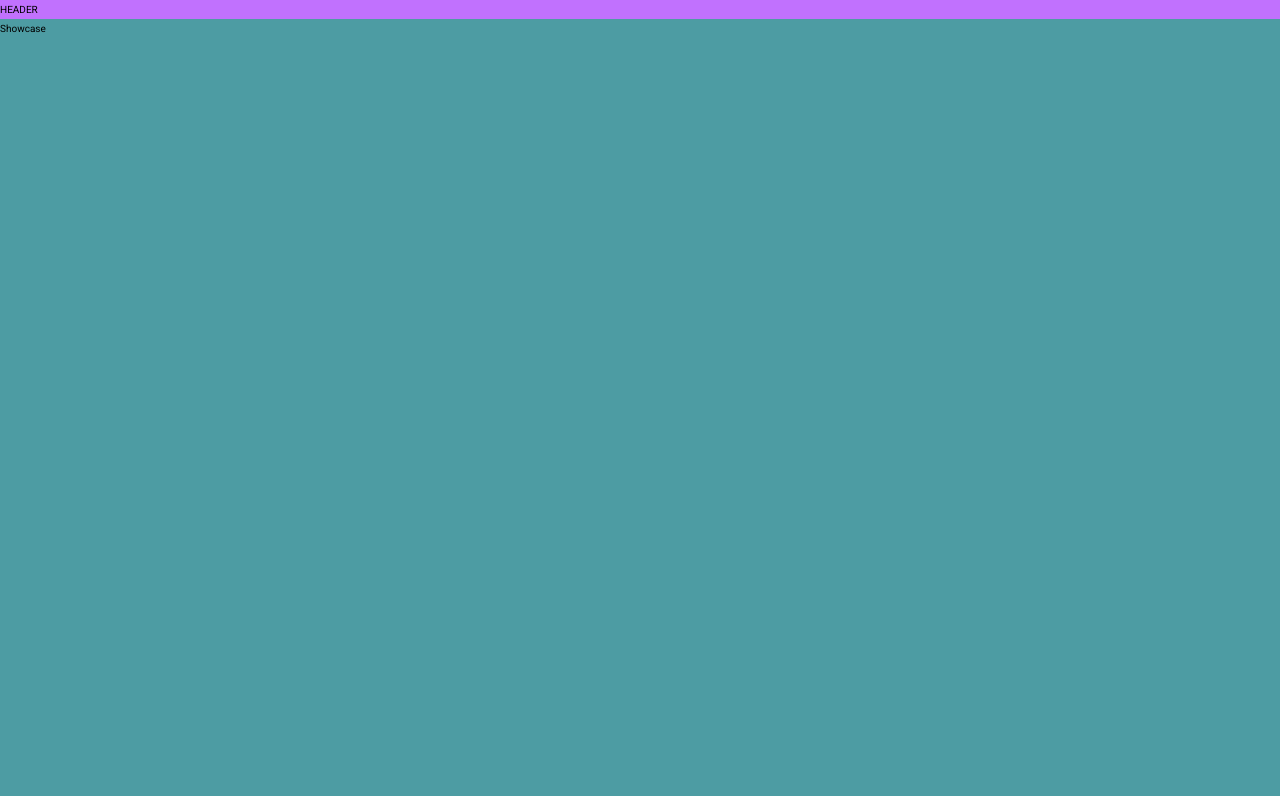
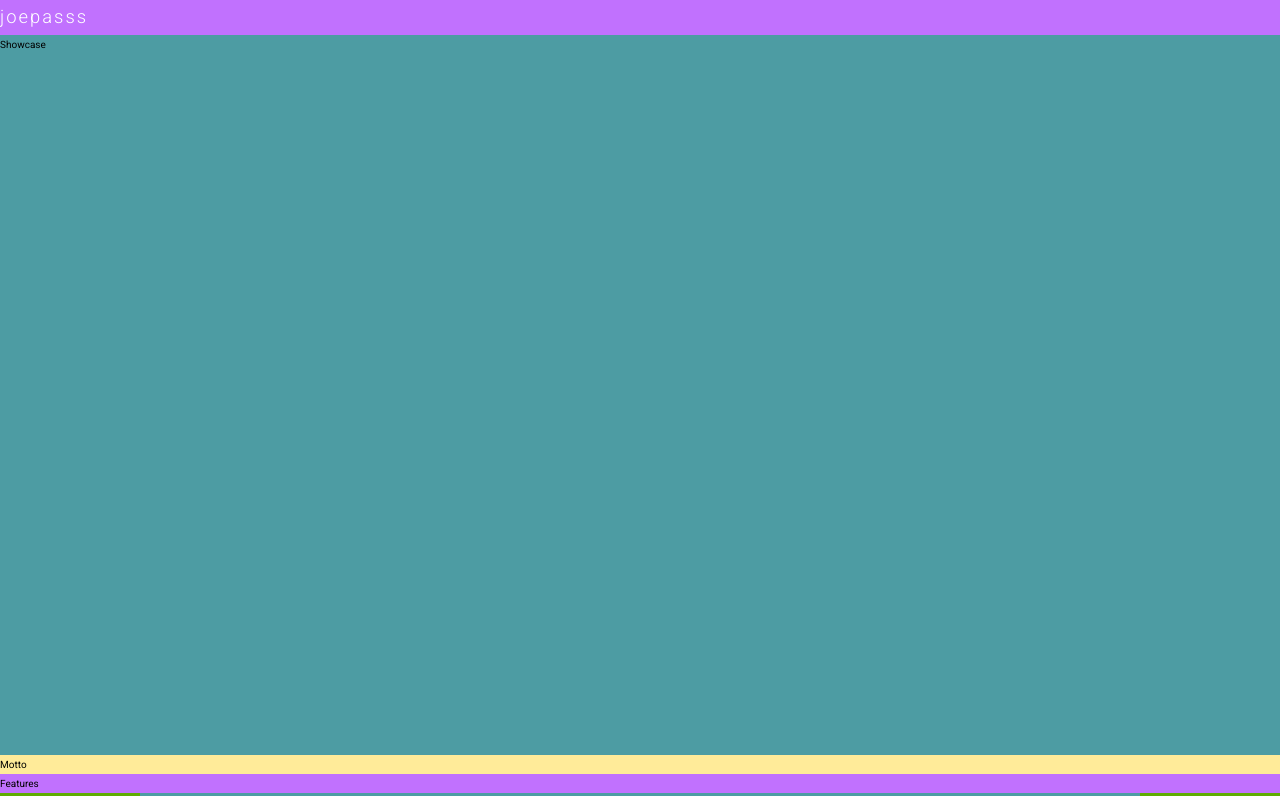
Before and after one commit to joepasss/sass_study, a React (Create React App) app in the folder gym/: page / in a window 1280 px wide. Shown: the top 796 px of the page. Built offline with nearby package versions, Linux system fonts and the light colour scheme.

Commit message:
add utility functions (font-size & font-weight) & global styles (li styles, a tag styles & icon styles)

```diff
--- a/gym/src/sections/header/Header.tsx
+++ b/gym/src/sections/header/Header.tsx
@@ -1,5 +1,9 @@
 import { FC } from 'react';
 
 export const Header: FC = () => {
-  return <header className='header'>HEADER</header>;
+  return (
+    <header className='header'>
+      <a href='!#'>joepasss</a>
+    </header>
+  );
 };
--- a/gym/src/styles/_utilities.scss
+++ b/gym/src/styles/_utilities.scss
@@ -16,5 +16,25 @@ body {
       [col-start] minmax(min-content, 16.66667rem) [col-end]
     )
     [center-end] 1fr [container-end];
-  grid-template-rows: min-content 100vh repeat(9, min-content);
+  grid-template-rows: min-content 90vh repeat(9, min-content);
+
+  // Media Query
 }
+
+li {
+  list-style: none;
+}
+
+a:link,
+a:visited {
+  text-decoration: none;
+  color: var(--color-quinary);
+  font-weight: font-weight(light);
+  letter-spacing: 0.2rem;
+  font-size: font-size(small);
+}
+
+i {
+  color: var(--color-primary);
+  font-size: font-size(medium);
+}
--- a/gym/src/styles/_variables.scss
+++ b/gym/src/styles/_variables.scss
@@ -31,3 +31,30 @@ html[data-theme='dark'] {
   --color-quinary: white;
   --color-quinary-m: rgba(255, 255, 255, 0.5);
 }
+
+// Font Weights
+$font-weights: (
+  'thin': 100,
+  'light': 300,
+  'regular': 400,
+  'medium': 500,
+  'bold': 700,
+  'black': 900,
+);
+
+@function font-weight($font-weight-style) {
+  @return map-get($font-weights, $font-weight-style);
+}
+
+// Font Size
+$font-sizes: (
+  'small': calc(1.2rem + 0.5vw),
+  'regular': calc(1.5em + 1vw),
+  'medium': calc(1.5rem + 2vw),
+  'large': calc(1.5rem + 5vw),
+  'xlarge': calc(2.5rem + 5vw),
+);
+
+@function font-size($font-size-style) {
+  @return map-get($font-sizes, $font-size-style);
+}
```
